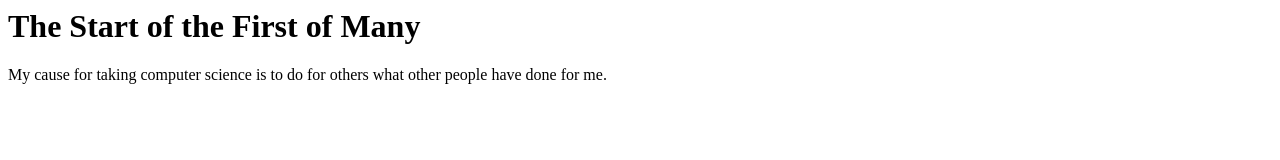
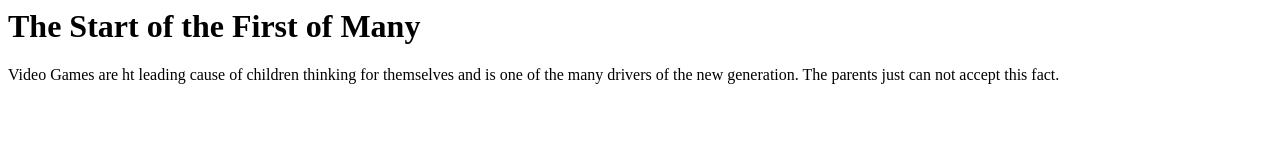
Before and after one commit to E-Bay/TheFirstOfMany., a plain HTML site: page index.html in a window 1280 px wide. Drawn offline with Linux system fonts and the light colour scheme.

Commit message:
Update-Paragraph.1
Changed "Cause"

```diff
--- a/index.html
+++ b/index.html
@@ -4,7 +4,7 @@
 The Start of the First of Many
 </h1>
   <p>
-    My cause for taking computer science is to do for others what other people have done for me.
+Video Games are ht leading cause of children thinking for themselves and is one of the many drivers of the new generation. The parents just can not accept this fact.
   </p>
 </body>
 </html>
```
